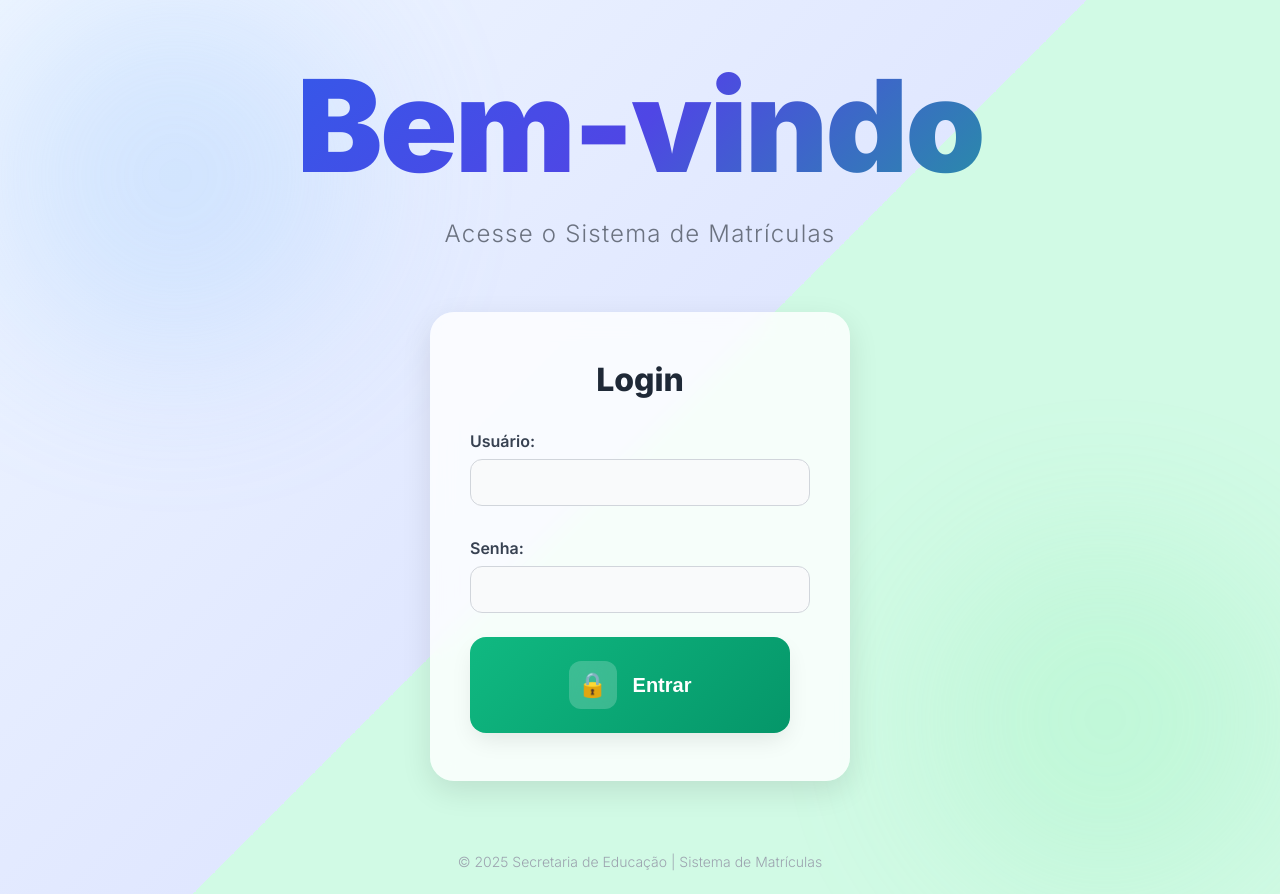
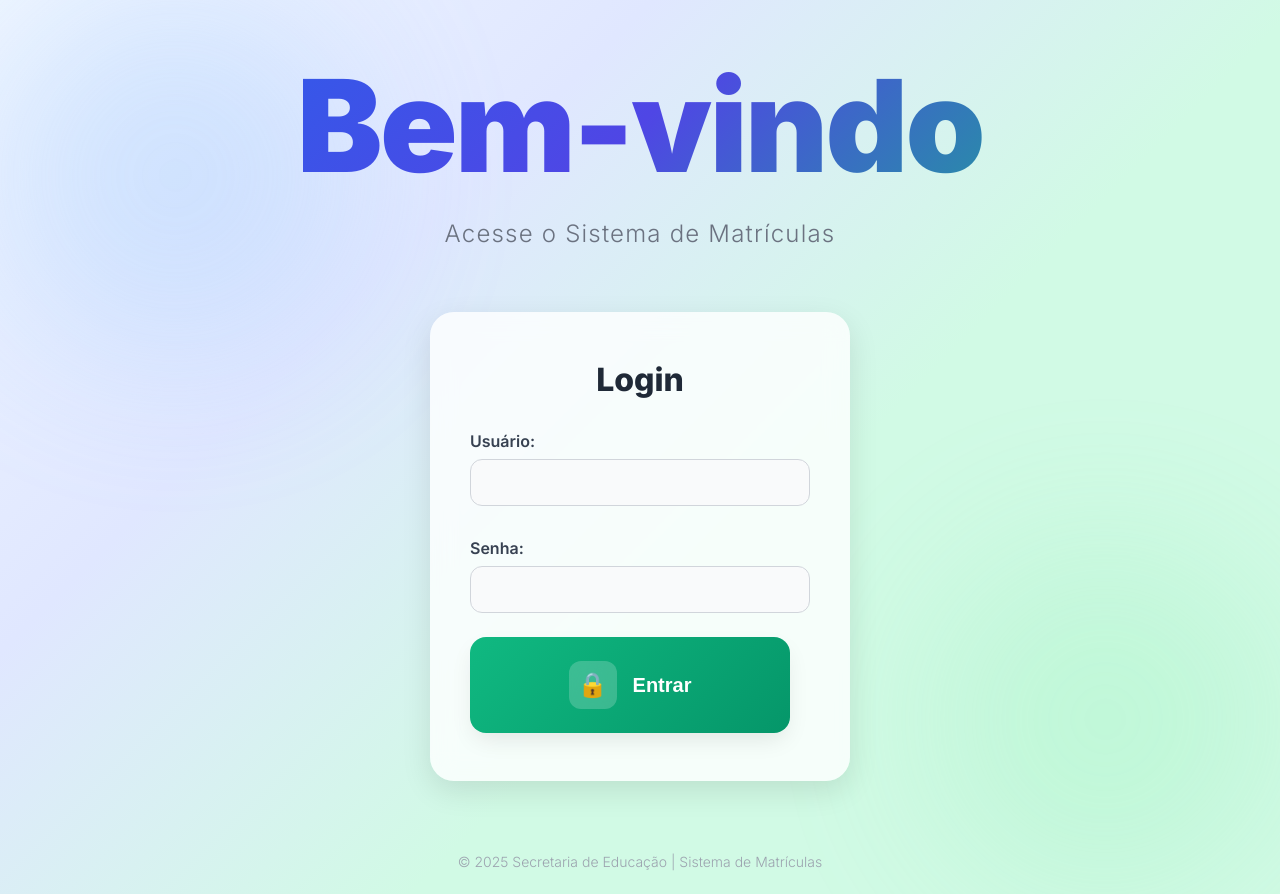
Before and after one commit to guirozaa/gerenciador-alunos, a PHP site: page / in a window 1280 px wide. Run offline with PHP 8.4, Linux system fonts and the light colour scheme.

Commit message:
Mudança no body

```diff
--- a/styles/style-primePage.css
+++ b/styles/style-primePage.css
@@ -13,7 +13,7 @@ body {
 
 body {
   font-family: "Inter", sans-serif;
-  background: linear-gradient(135deg, #eff6ff 0%, #e0e7ff 50%, #d1fae5 10%);
+  background: linear-gradient(135deg, #eff6ff 0%, #e0e7ff 30%, #d1fae5 60%);
   position: relative;
 }
 
```
